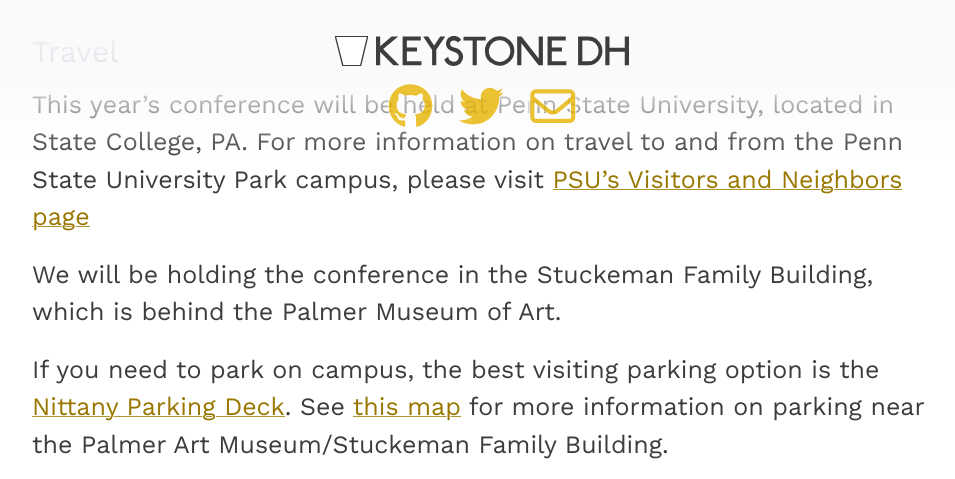
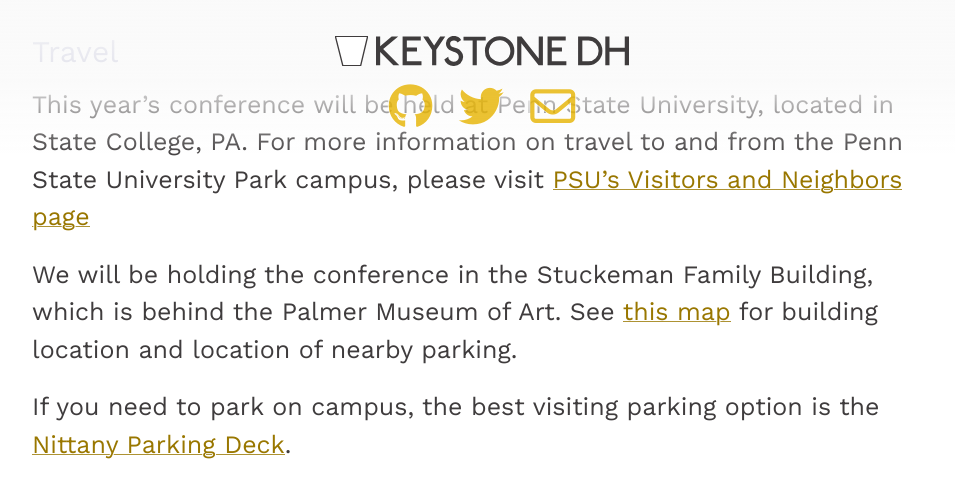
Before and after one commit to KeystoneDH/2018, a Jekyll site: the page built from travel.md, in a window 1280 px wide and 900 px high, scrolled down 909 px, cut to the strip 0-479 px from the top of the window. Shown: the whole strip, without its empty margins (158-1113 px from the left). Built offline with Jekyll 4.4.1, drawn with Linux system fonts in a browser that asks for light colours; nearby versions of some CDN libraries.

Commit message:
Update travel.md

```diff
--- a/travel.md
+++ b/travel.md
@@ -26,7 +26,10 @@ Note that there is another hotel on campus, The Penn Stater, which is not walkab
 This year’s conference will be held at Penn State University, located in State College, PA. For more information on travel to and from the Penn State University Park campus, please visit [PSU's Visitors and Neighbors page](http://www.psu.edu/visitors-and-neighbors)
 
 We will be holding the conference in the Stuckeman Family Building, which is behind the Palmer Museum of Art.
+See [this map](https://www.google.com/maps/d/u/0/viewer?mid=1JTL1PDrKY7W9zg7K0XeufL-1150&ll=40.800905140701325%2C-77.86738690081796&z=16) for building location and location of nearby parking.
 
-If you need to park on campus, the best visiting parking option is the [Nittany Parking Deck](https://transportation.psu.edu/nittany-parking-deck). See [this map](https://www.google.com/maps/d/u/0/viewer?mid=1JTL1PDrKY7W9zg7K0XeufL-1150&ll=40.800905140701325%2C-77.86738690081796&z=16) for more information on parking near the Palmer Art Museum/Stuckeman Family Building.
+If you need to park on campus, the best visiting parking option is the [Nittany Parking Deck](https://transportation.psu.edu/nittany-parking-deck).
+
+<br/><br/>
 
 <div class="mapouter"><div class="gmap_canvas"><iframe width="500" height="500" id="gmap_canvas" src="https://www.google.com/maps/embed?pb=!1m14!1m8!1m3!1d12081.972318223457!2d-77.86555495!3d40.7951573!3m2!1i1024!2i768!4f13.1!3m3!1m2!1s0x89cea6247f5d0291%3A0xad3e8e9b56e48269!2sPenn+State+University!5e0!3m2!1sen!2sus!4v1516645340172" frameborder="0" scrolling="no" marginheight="0" marginwidth="0"></iframe><a href="http://www.embedgooglemap.net">embedgooglemap.net</a></div><style>.mapouter{overflow:hidden;height:500px;width:500px;}.gmap_canvas {background:none!important;height:500px;width:500px;}</style></div>
```
